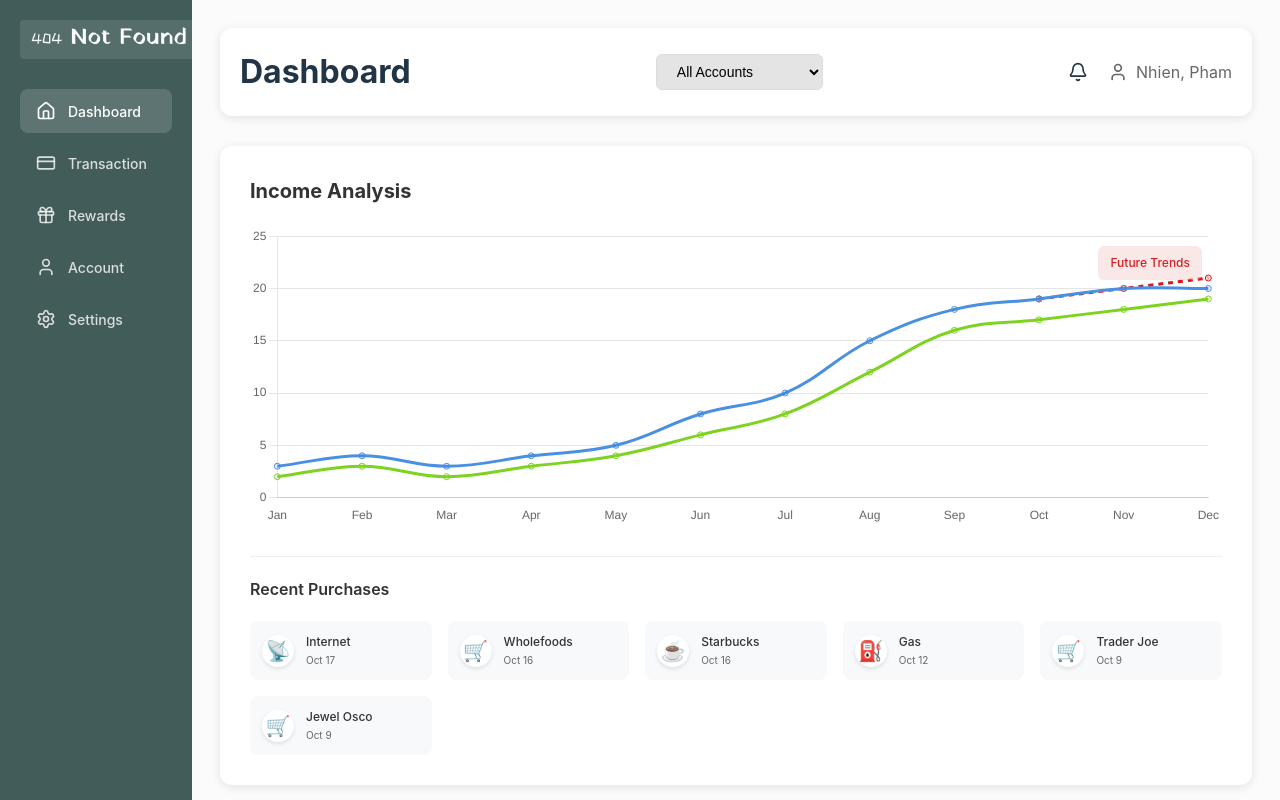
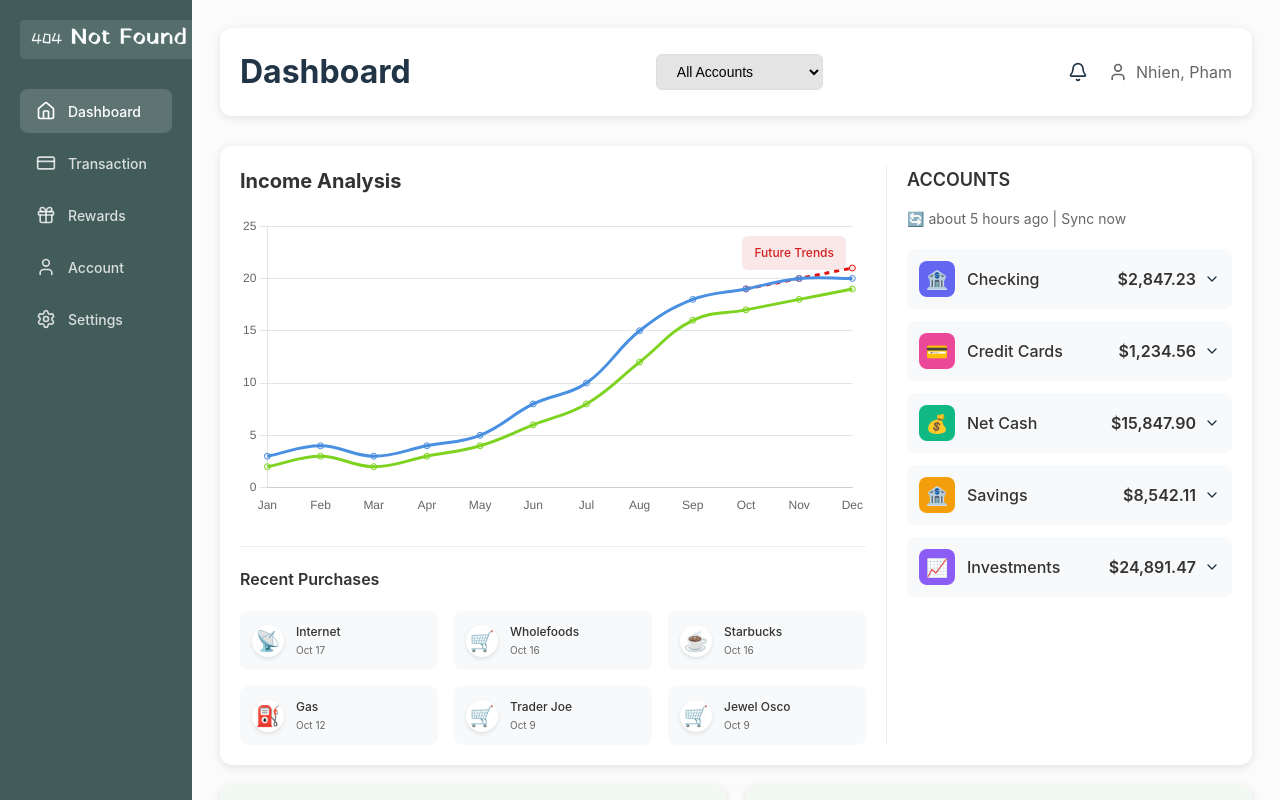
Before and after one commit to ch6rles/spendtracker_cs100, a React (Vite) app: page / in a window 1280 px wide. Shown: the top 800 px of the page. Built offline with nearby package versions, Linux system fonts and the light colour scheme.

Commit message:
just done it

```diff
--- a/src/components/Dashboard.css
+++ b/src/components/Dashboard.css
@@ -61,8 +61,108 @@
 .chart-section {
   background: white;
   border-radius: 12px;
-  padding: 30px;
+  padding: 20px;
   box-shadow: 0 2px 10px rgba(0, 0, 0, 0.1);
+  display: flex;
+  gap: 20px;
+  flex-wrap: wrap;
+  min-height: 500px;
+}
+
+.income-analysis {
+  flex: 1 1 580px;
+  /* grow | shrink | basis */
+  min-width: 0;
+  /* Prevents flex item from overflowing */
+  max-width: 100%;
+}
+
+.accounts-section {
+  flex: 1 1 300px;
+  /* grow | shrink | basis */
+  min-width: 280px;
+  max-width: 100%;
+  padding-left: 20px;
+  border-left: 1px solid #eee;
+}
+
+@media (max-width: 1200px) {
+  .chart-section {
+    flex-direction: column;
+    padding: 15px;
+  }
+
+  .accounts-section {
+    border-left: none;
+    border-top: 1px solid #eee;
+    padding-left: 0;
+    padding-top: 20px;
+  }
+}
+
+.accounts-section h3 {
+  color: #333;
+  margin: 0 0 15px 0;
+  font-size: 18px;
+  font-weight: 600;
+}
+
+.sync-info {
+  color: #666;
+  font-size: 14px;
+  margin-bottom: 20px;
+}
+
+.accounts-list {
+  display: flex;
+  flex-direction: column;
+  gap: 12px;
+}
+
+.account-item {
+  display: flex;
+  justify-content: space-between;
+  align-items: center;
+  padding: 12px;
+  background: #f8f9fa;
+  border-radius: 8px;
+  transition: background-color 0.2s;
+}
+
+.account-item:hover {
+  background: #f0f1f2;
+}
+
+.account-info {
+  display: flex;
+  align-items: center;
+  gap: 12px;
+}
+
+.account-icon {
+  width: 36px;
+  height: 36px;
+  border-radius: 8px;
+  display: flex;
+  align-items: center;
+  justify-content: center;
+  font-size: 18px;
+}
+
+.account-name {
+  font-weight: 500;
+  color: #333;
+}
+
+.account-balance-section {
+  display: flex;
+  align-items: center;
+  gap: 8px;
+}
+
+.account-balance {
+  font-weight: 600;
+  color: #333;
 }
 
 .income-analysis h2 {
@@ -75,6 +175,32 @@
   position: relative;
   height: 300px;
   width: 100%;
+  min-height: 250px;
+  max-height: 400px;
+}
+
+@media (max-width: 768px) {
+  .chart-container {
+    height: 250px;
+  }
+
+  .account-item {
+    padding: 10px;
+  }
+
+  .account-icon {
+    width: 32px;
+    height: 32px;
+    font-size: 16px;
+  }
+
+  .account-balance {
+    font-size: 14px;
+  }
+
+  .dashboard {
+    padding: 15px;
+  }
 }
 
 .future-trends-label {
--- a/src/components/Dashboard.tsx
+++ b/src/components/Dashboard.tsx
@@ -10,7 +10,7 @@ import {
   ArcElement,
 } from 'chart.js'
 import { Line, Doughnut } from 'react-chartjs-2'
-import { Bell, User } from 'lucide-react'
+import { Bell, User, ChevronDown } from 'lucide-react'
 import { getRecentTransactionIcons } from '../data/transactions'
 import './Dashboard.css'
 
@@ -78,6 +78,50 @@ export function Dashboard({ onNavigate }: DashboardProps) {
     ],
   }
 
+
+
+
+
+  // mock account data
+  const accounts = [
+    {
+      name: 'Checking',
+      balance: '$2,847.23',
+      icon: '🏦',
+      type: 'checking',
+      color: '#6366f1'
+    },
+    {
+      name: 'Credit Cards',
+      balance: '$1,234.56',
+      icon: '💳',
+      type: 'credit',
+      color: '#ec4899'
+    },
+    {
+      name: 'Net Cash',
+      balance: '$15,847.90',
+      icon: '💰',
+      type: 'cash',
+      color: '#10b981'
+    },
+    {
+      name: 'Savings',
+      balance: '$8,542.11',
+      icon: '🏦',
+      type: 'savings',
+      color: '#f59e0b'
+    },
+    {
+      name: 'Investments',
+      balance: '$24,891.47',
+      icon: '📈',
+      type: 'investment',
+      color: '#8b5cf6'
+    }
+  ];
+
+
   const bestCards = [
     {
       name: 'Estimate rewards on Whole Foods (3x points)',
@@ -101,6 +145,7 @@ export function Dashboard({ onNavigate }: DashboardProps) {
       <header className="dashboard-header">
         <h1>Dashboard</h1>
         <div className="header-left">
+
           <select className="account-selector">
             <option>All Accounts</option>
             <option>Checking Account</option>
@@ -170,6 +215,29 @@ export function Dashboard({ onNavigate }: DashboardProps) {
               </div>
             </div>
           </div>
+          <div className="accounts-section">
+            <h3>ACCOUNTS</h3>
+            <div className="sync-info">
+              <span>🔄 about 5 hours ago | Sync now</span>
+            </div>
+
+            <div className="accounts-list">
+              {accounts.map((account, index) => (
+                <div key={index} className="account-item">
+                  <div className="account-info">
+                    <div className="account-icon" style={{ backgroundColor: account.color }}>
+                      {account.icon}
+                    </div>
+                    <span className="account-name">{account.name}</span>
+                  </div>
+                  <div className="account-balance-section">
+                    <span className="account-balance">{account.balance}</span>
+                    <ChevronDown size={16} />
+                  </div>
+                </div>
+              ))}
+            </div>
+          </div>
         </div>
 
         <div className="bottom-section">
--- a/src/components/Rewards.css
+++ b/src/components/Rewards.css
@@ -1,7 +1,7 @@
 .rewards {
   flex: 1;
   padding: 20px;
-  background-color: #88dd27;
+  background-color: #e8e8e8;
   min-height: 100vh;
 }
 
```
